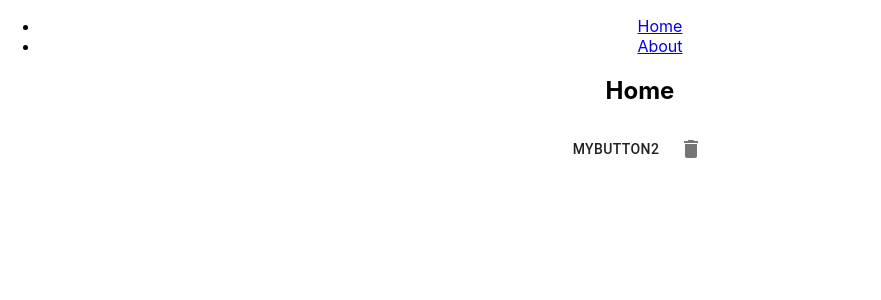
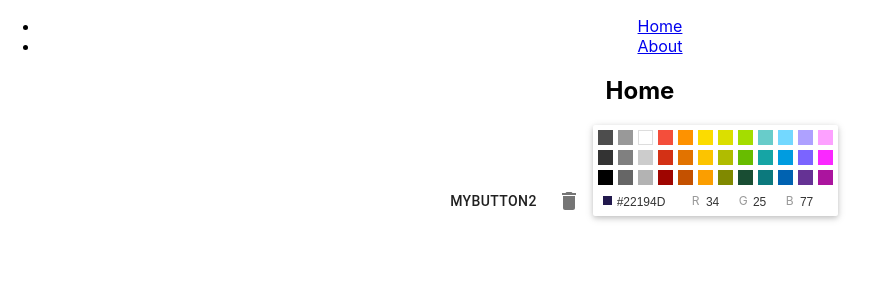
Before and after one commit to sidgeek/create-react-app-ts, a React (Create React App) app: page / in a window 1280 px wide. Shown: the top 300 px of the page, without its empty margins (0-881 px from the left). Built offline with nearby package versions, Linux system fonts and the light colour scheme.

Commit message:
add color pick

```diff
--- a/package.json
+++ b/package.json
@@ -8,8 +8,10 @@
     "@types/jest": "24.0.15",
     "@types/node": "12.0.12",
     "@types/react": "16.8.23",
+    "@types/react-color": "^3.0.1",
     "@types/react-dom": "16.8.4",
     "react": "^16.8.6",
+    "react-color": "^2.17.3",
     "react-dom": "^16.8.6",
     "react-router-dom": "^5.0.1",
     "react-scripts": "3.0.1",
--- /dev/null
+++ b/src/components/myButtons/ButtonWIthColorPick.tsx
@@ -0,0 +1,21 @@
+import { ColorResult, CompactPicker } from "react-color";
+import Popover from "@material-ui/core/Popover";
+import React from "react";
+
+export default () => {
+  return <CompactPicker />;
+};
+
+// AlphaPicker
+// BlockPicker
+// ChromePicker
+// CirclePicker
+// CompactPicker
+// GithubPicker
+// HuePicker
+// MaterialPicker
+// PhotoshopPicker
+// SketchPicker
+// SliderPicker
+// SwatchesPicker
+// TwitterPicker
--- a/src/pages/Home.tsx
+++ b/src/pages/Home.tsx
@@ -4,6 +4,7 @@ import ButtonWithLogger from "../components/myButtons/ButtonWithLogger";
 import ButtonWithLoading from "../components/myButtons/ButtonWithLoading";
 import ButtonWithData from "../components/myButtons/ButtonWithData";
 import ButtonWithIcon from "../components/myButtons/ButtonWithIcon";
+import ButtonWIthColorPick from "../components/myButtons/ButtonWIthColorPick";
 
 export default function Home() {
   const onButton1Click = () => {
@@ -22,6 +23,7 @@ export default function Home() {
       {/* <ButtonWithLogger /> */}
       <ButtonWithLoading loading={false} onClick={onButton1Click} />
       <ButtonWithIcon iconChoose={false} onClick={onButton2Click} />
+      <ButtonWIthColorPick />
       {/* <ButtonWithData /> */}
     </div>
   );
```
Also changed, not shown: 1 other file (tests, documents, lock files or other folders).
